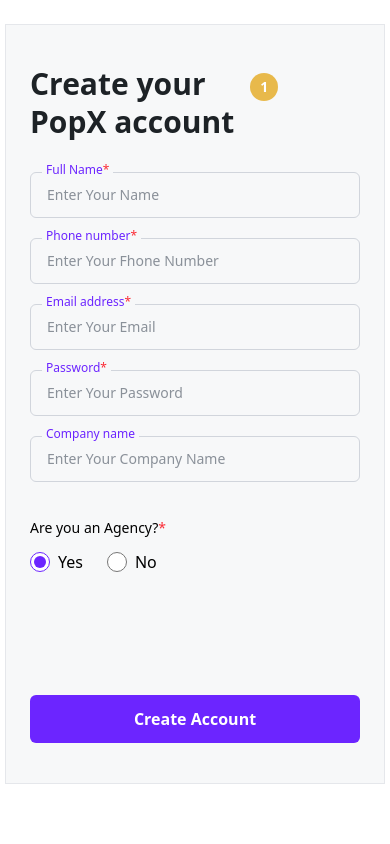
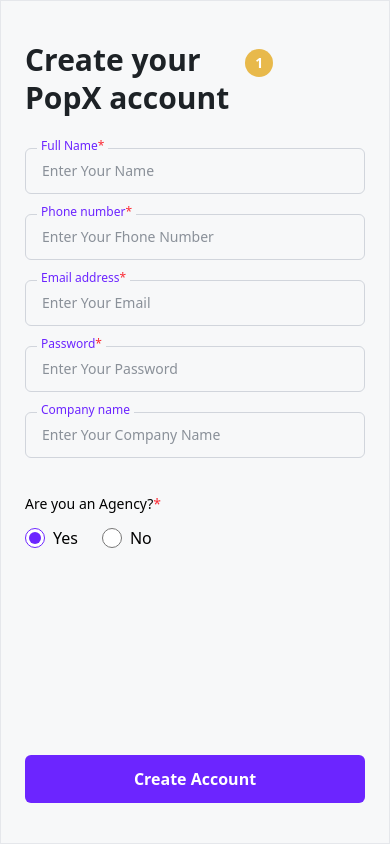
Before and after one commit to akankshadabore/EducaseIndia, a React (Vite) app: page /signup in a window 390 px wide. Built offline with nearby package versions, Linux system fonts and the light colour scheme.

Commit message:
resonsive

```diff
--- a/src/App.jsx
+++ b/src/App.jsx
@@ -10,7 +10,7 @@
   return (
     <AuthProvider>
       <Toaster position="top-center" reverseOrder={false} />
-      <div className="bg-white flex justify-center items-center mt-6">
+      <div className="bg-white flex justify-center items-center sm:mt-6">
         <Router>
           <Routes>
             <Route path="/" element={<LandingPage />} />
--- a/src/pages/Landing.jsx
+++ b/src/pages/Landing.jsx
@@ -14,7 +14,7 @@
   ];
 
   return (
-    <div className="relative w-full max-w-90 h-screen-full min-h-190  flex flex-col justify-end p-6 bg-[#F7F8F9] mx-auto overflow-hidden border border-gray-200">
+    <div className="relative w-full sm:max-w-90 h-screen-full  h-screen sm:min-h-190  flex flex-col justify-end p-6 bg-[#F7F8F9] mx-auto overflow-hidden border border-gray-200">
       <div className="absolute inset-0 pointer-events-none">
         {circles.map((circle) => (
           <div
--- a/src/pages/LoginPage.jsx
+++ b/src/pages/LoginPage.jsx
@@ -38,7 +38,7 @@
   const isFormEmpty = !credentials.email || !credentials.password;
 
   return (
-    <div className="flex flex-col w-full max-w-90 h-screen-full min-h-190 p-6 bg-[#F7F8F9] overflow-hidden border border-gray-200 mx-auto">
+    <div className="flex flex-col w-full sm:max-w-90 h-screen sm:min-h-190 p-6 bg-[#F7F8F9] overflow-hidden border border-gray-200 mx-auto">
       <div className="mt-4 mb-8">
         <h1 className="text-3xl font-bold text-[#1D2226] mb-2 leading-tight">Signin to your <br /> PopX account</h1>
         <p className="text-[#6E6E6E] text-lg w-3/4">Lorem ipsum dolor sit amet, consectetur adipiscing elit,</p>
--- a/src/pages/ProfilePage.jsx
+++ b/src/pages/ProfilePage.jsx
@@ -40,7 +40,7 @@
   };
 
   return (
-    <div className="bg-[#F7F8F9] min-h-190 w-full max-w-90 mx-auto flex flex-col font-sans overflow-hidden border border-gray-200">
+    <div className="bg-[#F7F8F9] h-screen sm:min-h-190 w-full sm:max-w-90 mx-auto flex flex-col font-sans overflow-hidden border border-gray-200">
       <div className="bg-white p-5 shadow-xs">
         <h2 className="text-xl font-medium text-[#1D2226]">Account Settings</h2>
       </div>
@@ -87,7 +87,7 @@
           Lorem Ipsum Dolor Sit Amet, Consetetur Sadipscing Elitr, Sed Diam Nonumy Eirmod Tempor Invidunt Ut Labore Et Dolore Magna Aliquyam Erat, Sed Diam
         </p>
       </div>
-      <div className="grow border-t border-dashed border-gray-300 mt-100 bg-[#F7F8F9]"></div>
+      <div className="grow border-t border-dashed border-gray-300 mt-140 sm:mt-110 bg-[#F7F8F9]"></div>
     </div>
   );
 };
--- a/src/pages/SignupPage.jsx
+++ b/src/pages/SignupPage.jsx
@@ -24,7 +24,7 @@
   };
 
   return (
-    <div className="w-full max-w-95 h-screen-full min-h-190 p-6 bg-[#F7F8F9] mx-auto overflow-hidden border border-gray-200 flex flex-col">
+    <div className="w-full sm:max-w-95 h-screen sm:min-h-190 p-6 bg-[#F7F8F9] mx-auto overflow-hidden border border-gray-200 flex flex-col">
       <div className="flex items-start gap-4 mb-8 mt-4">
         <h1 className="text-3xl font-bold text-[#1D2226] leading-tight">Create your <br/> PopX account</h1>
         <div className="mt-2 w-7 h-7 bg-[#E8B94B] hover:bg-[#2f82e6] rounded-full flex items-center justify-center text-white font-semibold text-sm">1</div>
```
Also changed, not shown: src/content/content.js (line endings or trailing spaces).
